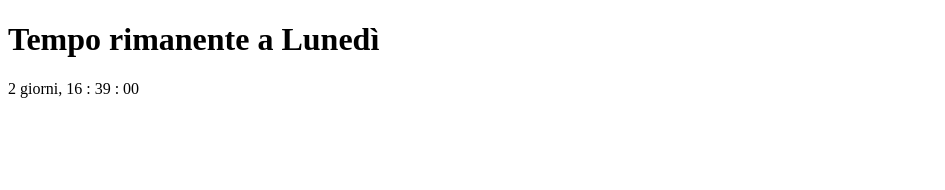
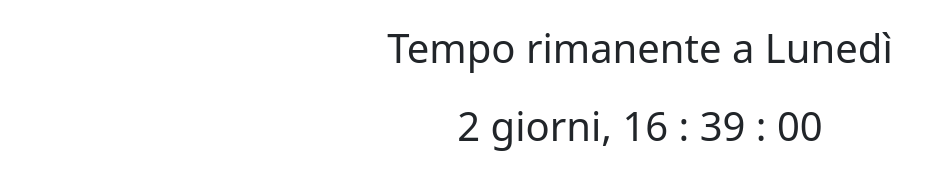
Before and after one commit to AlbertoArrighetti/js-simon, a plain HTML site: page index.html in a window 1280 px wide. Shown: the whole page, without its empty margins (0-945 px from the left). Drawn offline with nearby package versions, Linux system fonts and the light colour scheme.

Commit message:
adding style and checking if time = 0

```diff
--- a/index.html
+++ b/index.html
@@ -4,16 +4,22 @@
     <meta charset="UTF-8">
     <meta name="viewport" content="width=device-width, initial-scale=1.0">
     <title>Boom Countdown</title>
+
+    <!-- bootstrap -->
+    <link href="https://cdn.jsdelivr.net/npm/bootstrap@5.3.2/dist/css/bootstrap.min.css" rel="stylesheet" integrity="sha384-T3c6CoIi6uLrA9TneNEoa7RxnatzjcDSCmG1MXxSR1GAsXEV/Dwwykc2MPK8M2HN" crossorigin="anonymous">
+
 </head>
 <body>
+    <div class="container">
+        <div class="row text-center">
+            <h1 class="my-4">Tempo rimanente a Lunedì</h1>
 
-    <h1>
-        Tempo rimanente a Lunedì
-    </h1>
+            <div id="time_remaining" class="fs-1 "></div>
+        </div>
+    </div>
 
-    <div id="time_remaining">
-
-    </div>
+    <!-- bootstrap -->
+    <script src="https://cdn.jsdelivr.net/npm/bootstrap@5.3.2/dist/js/bootstrap.bundle.min.js" integrity="sha384-C6RzsynM9kWDrMNeT87bh95OGNyZPhcTNXj1NW7RuBCsyN/o0jlpcV8Qyq46cDfL" crossorigin="anonymous"></script>
 
     <!-- link a js -->
     <script src="./js/script.js"></script>
--- a/js/script.js
+++ b/js/script.js
@@ -32,11 +32,17 @@ function updatedCountdown() {
     // converto i millisecondi in giorni
     const days = Math.floor(timeRemaining / 86400000);
 
+    // controllo che il timer non sia sotto lo zero
+    if (timeRemaining < 0) {
+        seconds = "00";
+        minutes = "00";
+        hours = "00";
+        days = "00";
+    }
 
 
     // risultato in pagina
-    document.getElementById("time_remaining").innerHTML = `
-    ${days} giorni, ${hours} : ${minutes} : ${seconds}`
+    document.getElementById("time_remaining").innerHTML = `${days} giorni, ${hours} : ${minutes} : ${seconds}`
 
 }
 
```
